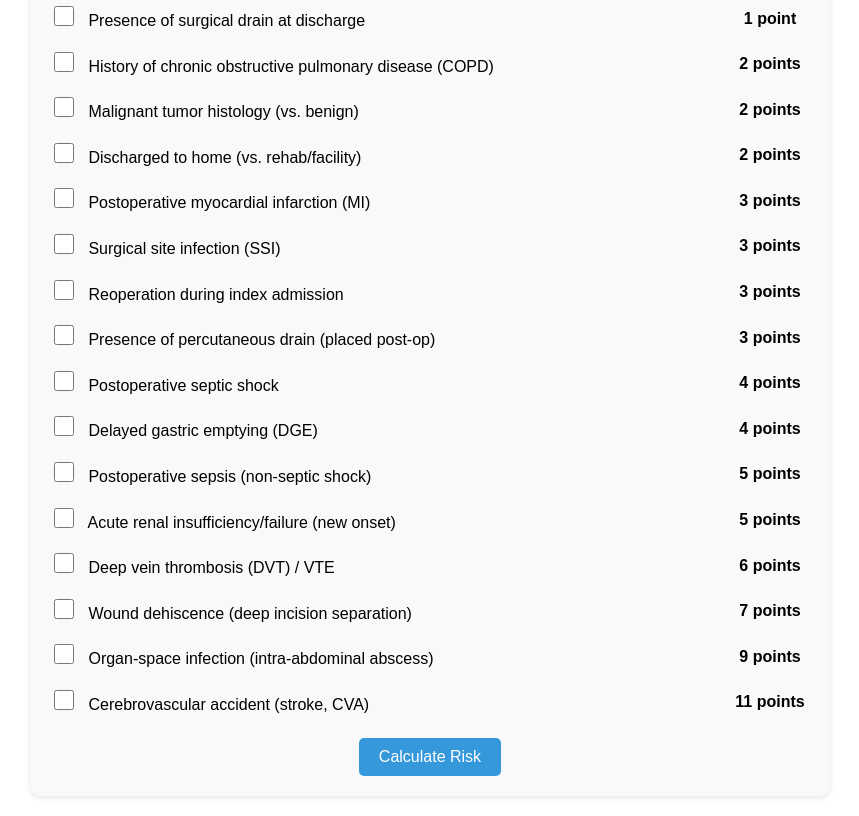
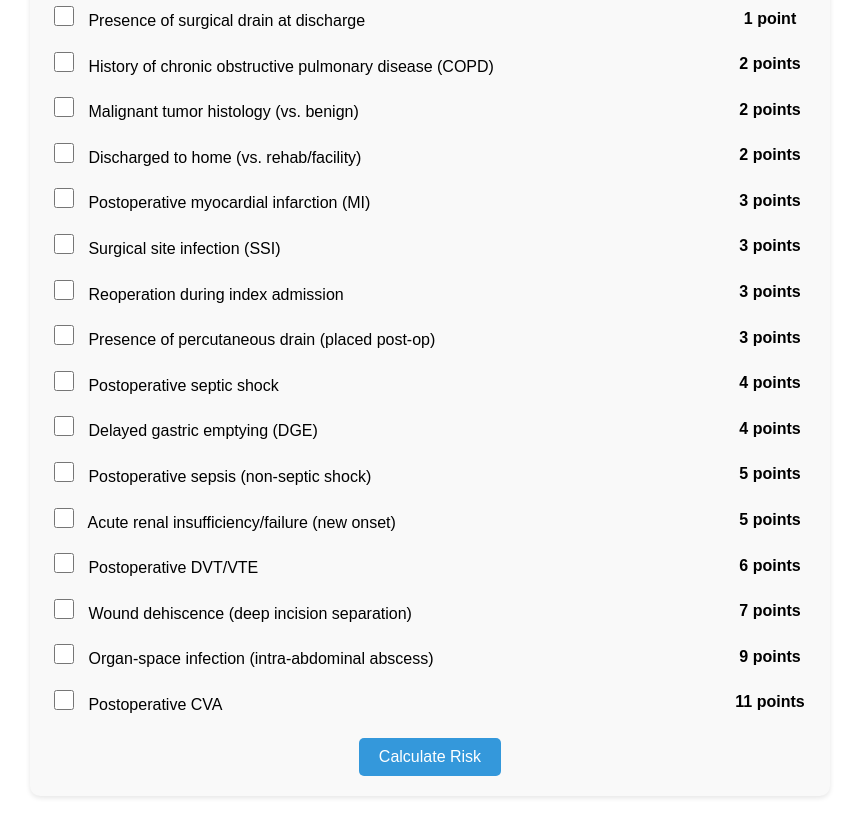
Before and after one commit to jchrispolanco/website, a plain HTML site: page index.html in a window 1280 px wide. Shown: the part 294-1110 px from the top of the page, without its empty margins (210-1069 px from the left). Drawn offline with Linux system fonts and the light colour scheme.

Commit message:
Update index.html

```diff
--- a/index.html
+++ b/index.html
@@ -208,7 +208,7 @@
             <div class="form-group">
                 <label>
                     <input type="checkbox" name="dvt_vte">
-                    Deep vein thrombosis (DVT) / VTE
+                    Postoperative DVT/VTE
                 </label>
                 <span class="points">6 points</span>
             </div>
@@ -232,7 +232,7 @@
             <div class="form-group">
                 <label>
                     <input type="checkbox" name="stroke">
-                    Cerebrovascular accident (stroke, CVA)
+                    Postoperative CVA
                 </label>
                 <span class="points">11 points</span>
             </div>
@@ -270,10 +270,10 @@
             "dge": {name: "Delayed gastric emptying (DGE)", points: 4},
             "sepsis": {name: "Postoperative sepsis (non-septic shock)", points: 5},
             "renal_failure": {name: "Acute renal insufficiency/failure (new onset)", points: 5},
-            "dvt_vte": {name: "Deep vein thrombosis (DVT) / VTE", points: 6},
+            "dvt_vte": {name: "Postoperative DVT/VTE", points: 6},
             "wound_dehiscence": {name: "Wound dehiscence (deep incision separation)", points: 7},
             "organ_space_infection": {name: "Organ-space infection (intra-abdominal abscess)", points: 9},
-            "stroke": {name: "Cerebrovascular accident (stroke, CVA)", points: 11}
+            "stroke": {name: "Postoperative CVA", points: 11}
         };
 
         function calculateRisk() {
```
